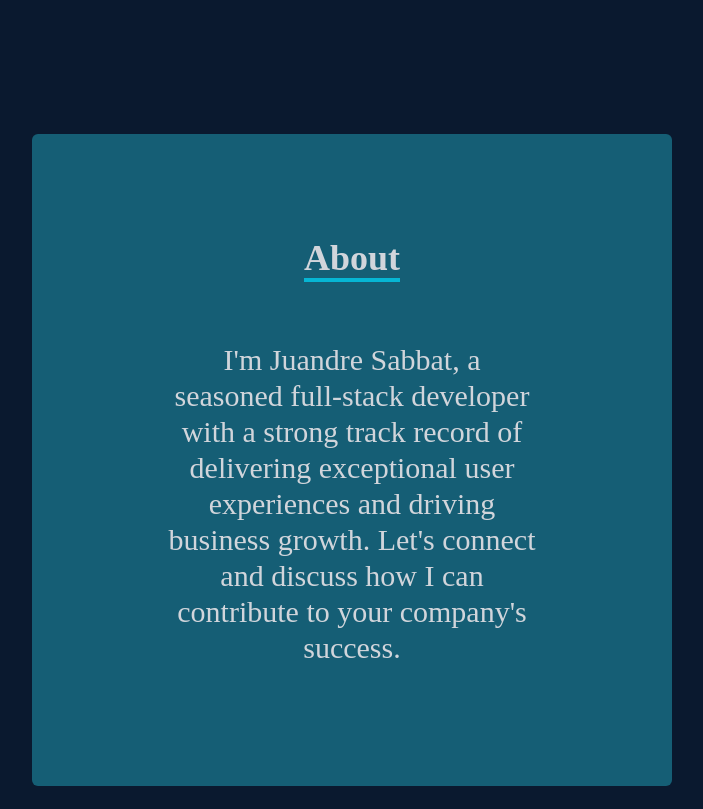
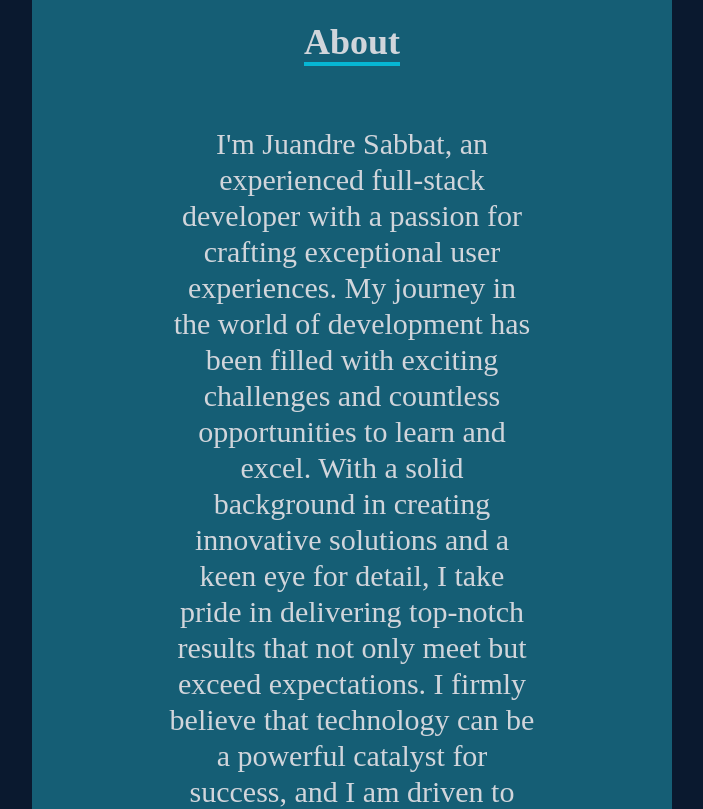
Before and after one commit to sabbatj/react-portfolio-js, a React (Create React App) app: page / in a window 1280 px wide. Shown: the part 740-1549 px from the top of the page, without its empty margins (288-991 px from the left). Built offline with nearby package versions, Linux system fonts and the light colour scheme.

Commit message:
Update about.screen.tsx

```diff
--- a/src/screens/about/about.screen.tsx
+++ b/src/screens/about/about.screen.tsx
@@ -9,7 +9,8 @@ const About = () => {
             </div>
             <div className="text-center">
               <p className="text-lg sm:text-3xl">
-                I'm Juandre Sabbat, a seasoned full-stack developer with a strong track record of delivering exceptional user experiences and driving business growth. Let's connect and discuss how I can contribute to your company's success.
+                I'm Juandre Sabbat, an experienced full-stack developer with a passion for crafting exceptional user experiences. My journey in the world of development has been filled with exciting challenges and countless opportunities to learn and excel.
+                With a solid background in creating innovative solutions and a keen eye for detail, I take pride in delivering top-notch results that not only meet but exceed expectations. I firmly believe that technology can be a powerful catalyst for success, and I am driven to harness its potential to achieve thriving outcomes.
               </p>
             </div>
           </div>
```
